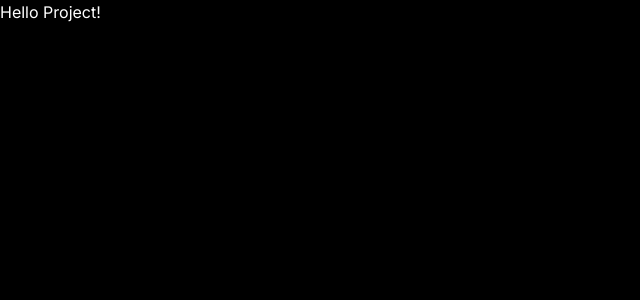
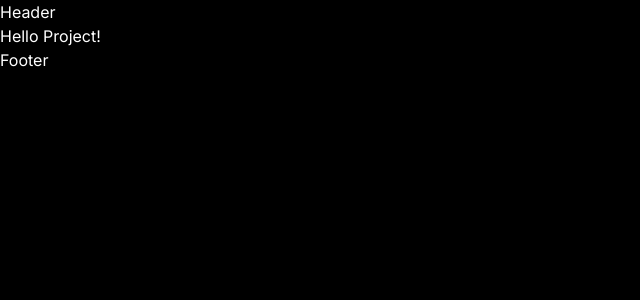
Before and after one commit to Wiazeph/Netfilms, a Next.js app: page / in a window 1280 px wide. Shown: the top 300 px of the page, without its empty margins (0-640 px from the left). Built offline with nearby package versions, Linux system fonts and the light colour scheme.

Commit message:
create main layouts

```diff
--- a/src/app/layout.tsx
+++ b/src/app/layout.tsx
@@ -1,6 +1,8 @@
 import type { Metadata } from 'next'
 import { Inter } from 'next/font/google'
 import '@/assets/css/index.css'
+import Header from '@/layouts/main/header'
+import Footer from '@/layouts/main/footer'
 
 const inter = Inter({ subsets: ['latin'] })
 
@@ -16,7 +18,11 @@ export default function RootLayout({
 }) {
   return (
     <html lang="en">
-      <body className={inter.className}>{children}</body>
+      <body className={inter.className}>
+        <Header />
+        <main>{children}</main>
+        <Footer />
+        </body>
     </html>
   )
 }
--- /dev/null
+++ b/src/layouts/main/footer/index.tsx
@@ -0,0 +1,11 @@
+import React from 'react'
+
+type Props = {}
+
+const Footer = (props: Props) => {
+  return (
+    <footer>Footer</footer>
+  )
+}
+
+export default Footer
--- /dev/null
+++ b/src/layouts/main/header/index.tsx
@@ -0,0 +1,11 @@
+import React from 'react'
+
+type Props = {}
+
+const Header = (props: Props) => {
+  return (
+    <header>Header</header>
+  )
+}
+
+export default Header
```
